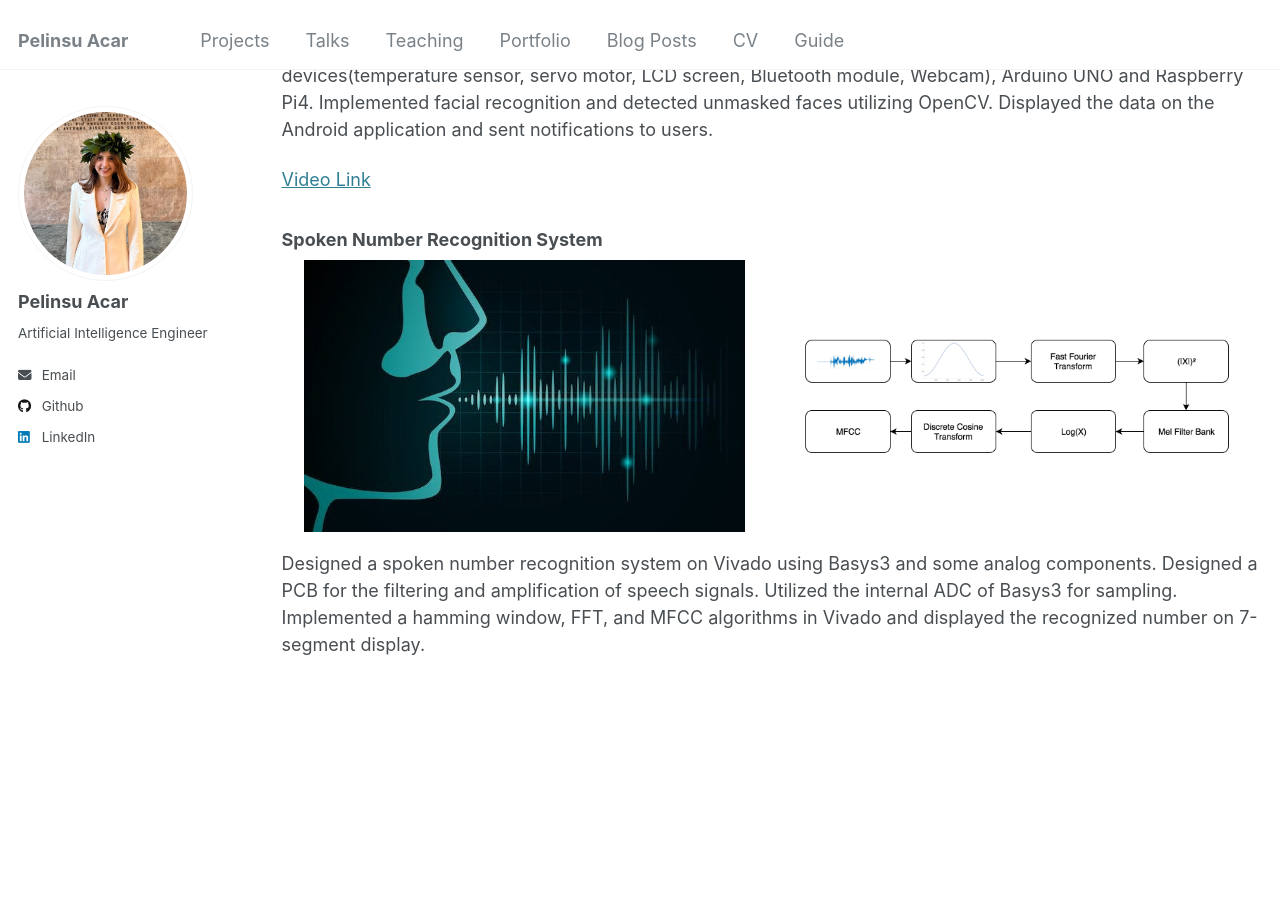
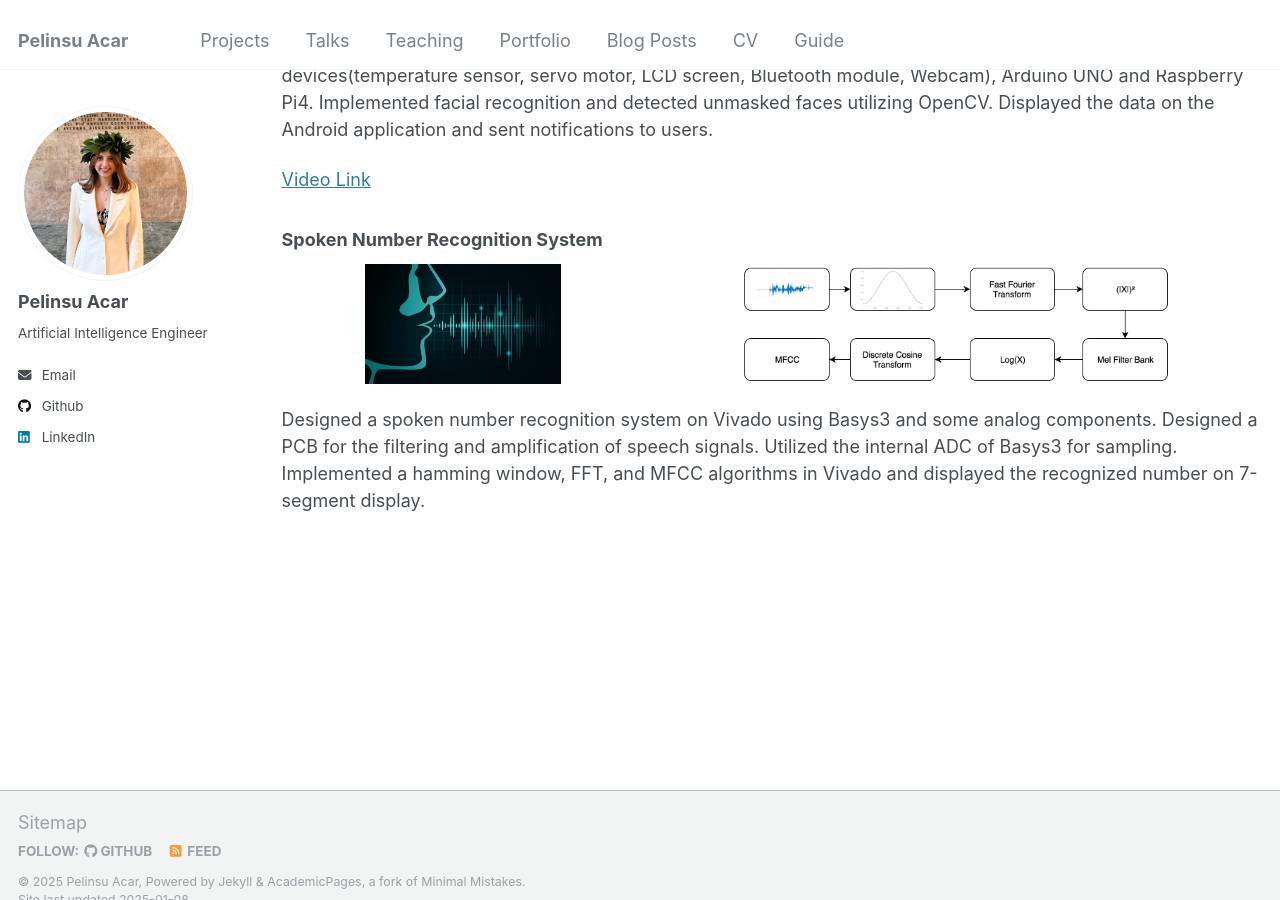
Before and after one commit to pelinsuacar/pelinsuacar.github.io, a Jekyll site: the page built from _pages/projects.md, in a window 1280 px wide and 900 px high, scrolled down 1891 px. Built offline with Jekyll 4.4.1, drawn with Linux system fonts in a browser that asks for light colours.

Commit message:
Update projects.md

```diff
--- a/_pages/projects.md
+++ b/_pages/projects.md
@@ -38,7 +38,7 @@ Designed an IOT application to check the face mask and the body temperature of p
 ### Spoken Number Recognition System
 
 <div style="display: flex; justify-content: space-around; align-items: center; gap: 10px;">
-  <img src="../images/speechsignal.jpg" alt="speech signal" style="width: 45%; height: auto;" />
+  <img src="../images/speechsignal.jpg" alt="speech signal" style="width: 20%; height: auto;" />
   <img src="../images/spokennumberrecognition.png" alt="spoken number recognition" style="width: 45%; height: auto;" />
 </div>
 
```
